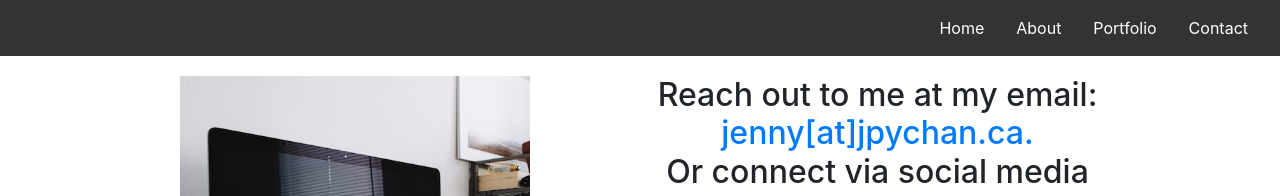
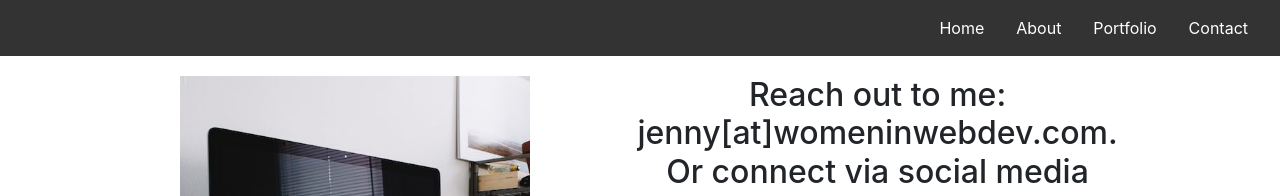
Before and after one commit to jpychan/jpychan.github.io, a plain HTML site: page contact.html in a window 1280 px wide. Shown: the top 196 px of the page. Drawn offline with Linux system fonts and the light colour scheme.

Commit message:
update email

```diff
--- a/contact.html
+++ b/contact.html
@@ -41,7 +41,7 @@
           <img src="./assets/images/do-more.jpg">
         </div>
         <div class="col-md-7 col-sm-8 contact-content text-center">
-          <h1>Reach out to me at my email: <a href="mailto:jenny@jpychan.ca">jenny[at]jpychan.ca.</a><br>
+          <h1>Reach out to me: jenny[at]womeninwebdev.com.</a><br>
           Or connect via social media<br></h1>
           <div class="contact-social-link-div text-center">
             <h1><a class="social-link" href="https://www.linkedin.com/in/jpychan" target="_blank"><i class="fa fa-linkedin-square"></i></a>
```
